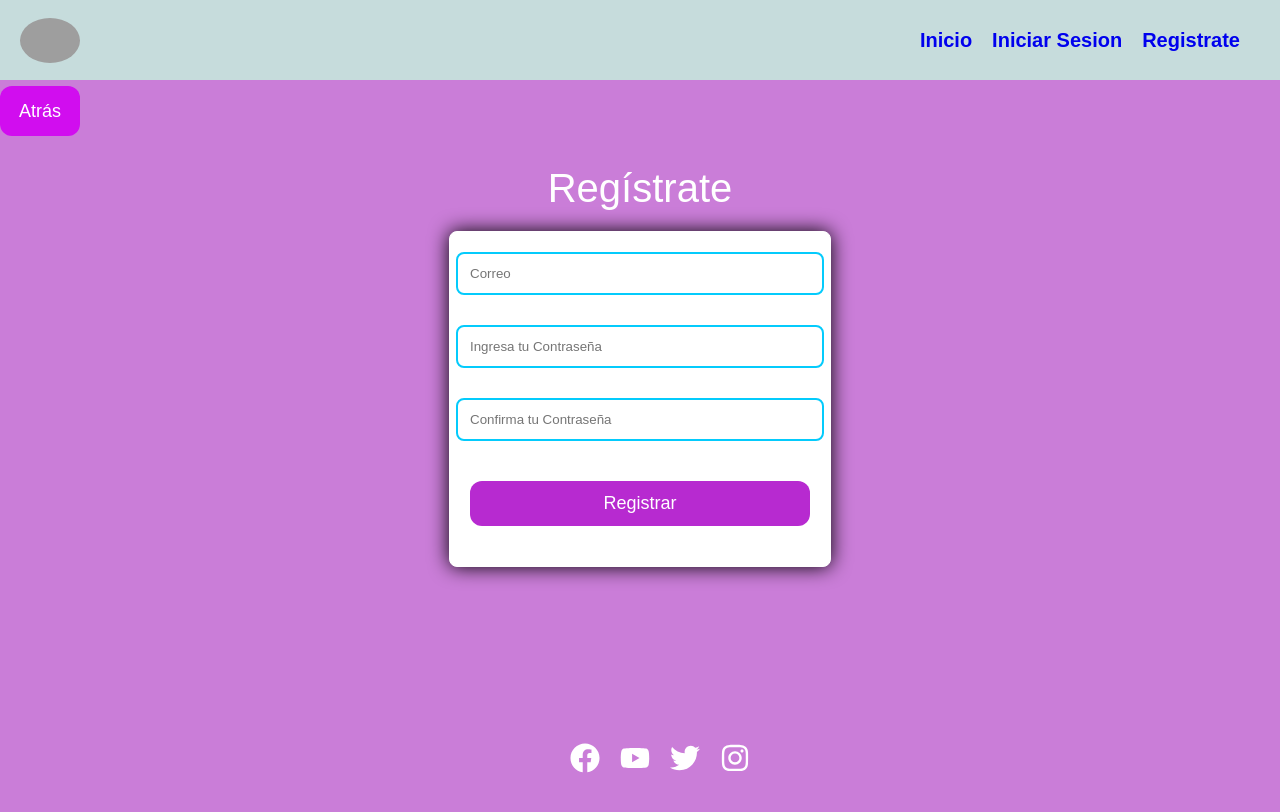
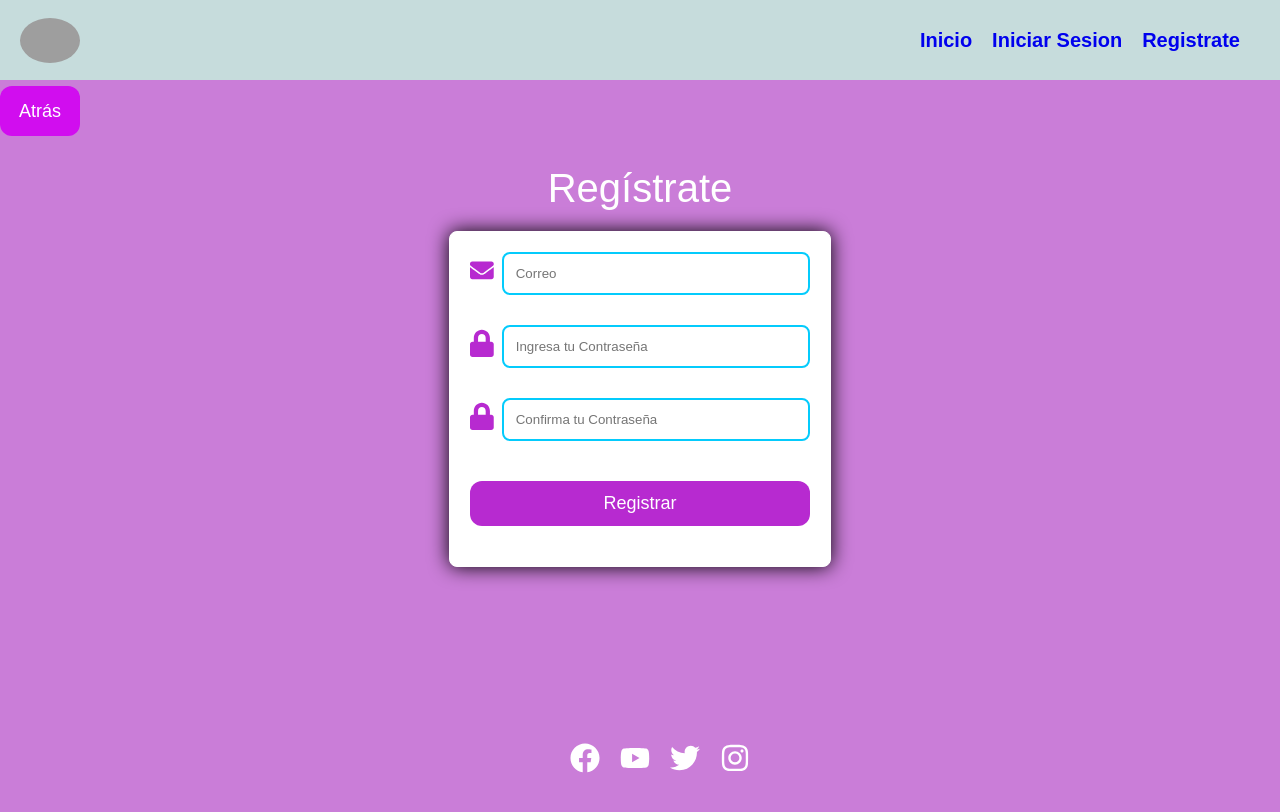
Before and after one commit to GabrielBeltran7/iglesiacatolica, a React (Vite) app: page /register in a window 1280 px wide. Shown: the top 812 px of the page. Built offline with nearby package versions, Linux system fonts and the light colour scheme; grey boxes are pictures that could not be loaded.

Commit message:
actualizar boton de firebase

```diff
--- a/src/components/componentRegisters/componentRegister.jsx
+++ b/src/components/componentRegisters/componentRegister.jsx
@@ -1,4 +1,10 @@
 import Swal from "sweetalert2"
+import {
+  FaSignInAlt,
+  FaUserPlus,
+  FaEnvelope,
+  FaLock,
+} from "react-icons/fa"; // Importa los iconos que necesitas
 import React, { useState } from "react";
 import style from "./componentRegister.module.css";
 import BackButton from "../backButton/backButton";
@@ -33,19 +39,6 @@ const componentRegister = () => {
   const isValidConfipassword = () => {
     return input.password === input.confipassword;
   };
-
-  const isEmailAlreadyRegistered = async (email) => {
-    const authForCheck = auth;
-    try {
-      await createUserWithEmailAndPassword(authForCheck, email, "dummyPassword");
-      return false;
-    } catch (error) {
-
-      return error.code === "auth/email-already-in-use";
-    }
-  };
-
-
   const onSubmitInputs = async (event) => {
     event.preventDefault();
 
@@ -69,14 +62,14 @@ const componentRegister = () => {
       }, 4000);
     } else {
       try {
-        // Intenta crear el usuario
+
         const userCredential = await createUserWithEmailAndPassword(
           auth,
           input.email,
           input.password
         );
 
-        // Usuario registrado con éxito
+
         Swal.fire({
           icon: 'success',
           title: 'Usuario Registrado con Éxito.',
@@ -84,7 +77,7 @@ const componentRegister = () => {
           timer: 4500,
         });
       } catch (error) {
-        // Manejo específico para el error de correo electrónico ya registrado
+
         if (error.code === 'auth/email-already-in-use') {
           Swal.fire({
             icon: 'error',
@@ -124,6 +117,7 @@ const componentRegister = () => {
         <label className={style.labelTitle}>Regístrate</label>
         <form className={style.form}>
           <div className={style.inputContainer}>
+          <FaEnvelope className={style.icon} />
             <input
               className={style.input}
               name="email"
@@ -134,6 +128,7 @@ const componentRegister = () => {
             />
           </div>
           <div className={style.inputContainer}>
+          <FaLock className={style.icon} />
             <input
               className={style.input}
               name="password"
@@ -145,6 +140,7 @@ const componentRegister = () => {
             />
           </div>
           <div className={style.inputContainer}>
+          <FaLock className={style.icon} />
             <input
               className={style.input}
               name="confipassword"
@@ -170,3 +166,176 @@ const componentRegister = () => {
 };
 
 export default componentRegister;
+
+// import Swal from "sweetalert2"
+// import React, { useState } from "react";
+// import style from "./componentRegister.module.css";
+// import BackButton from "../backButton/backButton";
+// import { auth } from "../../../api/firebase/FirebaseConfig/FirebaseConfig.js";
+// import { createUserWithEmailAndPassword } from "firebase/auth";
+
+// const componentRegister = () => {
+//   const [input, setInput] = useState({
+//     email: "",
+//     password: "",
+//     confipassword: ""
+//   });
+//   const [error, setError] = useState("");
+
+//   const handleChangeInput = (event) => {
+//     setInput({
+//       ...input,
+//       [event.target.name]: event.target.value,
+//     });
+//   };
+
+//   const isValidEmail = (email) => {
+//     const emailRegex = /^[^\s@]+@[^\s@]+\.[^\s@]+$/;
+//     return emailRegex.test(email);
+//   };
+
+//   const isValidPassword = (password) => {
+//     const passwordRegex = /.{6,}/;
+//     return passwordRegex.test(password);
+//   };
+
+//   const isValidConfipassword = () => {
+//     return input.password === input.confipassword;
+//   };
+
+//   const isEmailAlreadyRegistered = async (email) => {
+//     const authForCheck = auth;
+//     try {
+//       await createUserWithEmailAndPassword(authForCheck, email, "dummyPassword");
+//       return false;
+//     } catch (error) {
+
+//       return error.code === "auth/email-already-in-use";
+//     }
+//   };
+
+
+//   const onSubmitInputs = async (event) => {
+//     event.preventDefault();
+
+//     if (!isValidEmail(input.email)) {
+//       setError("Ingresa un correo válido");
+
+//       setTimeout(() => {
+//         setError("");
+//       }, 4000);
+//     } else if (!isValidPassword(input.password)) {
+//       setError("Ingrese una contraseña de 6 caracteres");
+
+//       setTimeout(() => {
+//         setError("");
+//       }, 4000);
+//     } else if (!isValidConfipassword()) {
+//       setError("Las contraseñas no coinciden");
+
+//       setTimeout(() => {
+//         setError("");
+//       }, 4000);
+//     } else {
+//       try {
+//         // Intenta crear el usuario
+//         const userCredential = await createUserWithEmailAndPassword(
+//           auth,
+//           input.email,
+//           input.password
+//         );
+
+//         // Usuario registrado con éxito
+//         Swal.fire({
+//           icon: 'success',
+//           title: 'Usuario Registrado con Éxito.',
+//           timerProgressBar: true,
+//           timer: 4500,
+//         });
+//       } catch (error) {
+//         // Manejo específico para el error de correo electrónico ya registrado
+//         if (error.code === 'auth/email-already-in-use') {
+//           Swal.fire({
+//             icon: 'error',
+//             title: 'Correo ya registrado',
+//             text: 'Debe iniciar sesión.',
+//             confirmButtonColor: '#d33',
+//             timer: 5000,
+//           });
+//         } else {
+//           // Otros errores
+
+//           Swal.fire({
+//             icon: 'error',
+//             title: 'Error al registrar el usuario',
+//             text: 'Vuelva a intentarlo.',
+//             confirmButtonColor: '#d33',
+//             timer: 5000,
+//           });
+//         }
+//       }
+//       setError("");
+//       setInput({
+//         email: "",
+//         password: "",
+//         confipassword: ""
+//       });
+//     }
+//   };
+
+
+//   return (
+//     <>
+//       <div className={style.bodyContainer}>
+//         <BackButton />
+//       </div>
+//       <div className={style.container}>
+//         <label className={style.labelTitle}>Regístrate</label>
+//         <form className={style.form}>
+//           <div className={style.inputContainer}>
+//             <input
+//               className={style.input}
+//               name="email"
+//               type="email"
+//               placeholder="Correo"
+//               onChange={handleChangeInput}
+//               value={input.email}
+//             />
+//           </div>
+//           <div className={style.inputContainer}>
+//             <input
+//               className={style.input}
+//               name="password"
+//               type="password"
+//               placeholder="Ingresa tu Contraseña"
+//               onChange={handleChangeInput}
+//               value={input.password}
+//               required
+//             />
+//           </div>
+//           <div className={style.inputContainer}>
+//             <input
+//               className={style.input}
+//               name="confipassword"
+//               type="password"
+//               placeholder="Confirma tu Contraseña"
+//               onChange={handleChangeInput}
+//               value={input.confipassword}
+//               required
+//             />
+//           </div>
+//           <div className={style.diverror}>
+//             {error && <label className={style.errorLabel}>{error}</label>}
+//           </div>
+//           <div className={style.inputContainer}>
+//             <button className={style.button} onClick={onSubmitInputs}>
+//               Registrar
+//             </button>
+//           </div>
+//         </form>
+//       </div>
+//     </>
+//   );
+// };
+
+// export default componentRegister;
--- a/src/components/componentRegisters/componentRegister.module.css
+++ b/src/components/componentRegisters/componentRegister.module.css
@@ -40,7 +40,7 @@
 
 .inputContainer {
   display: flex;
-  flex-direction: column;
+  flex-direction:row;
   align-items: center;
   margin-bottom: 20px;
 }
@@ -51,6 +51,11 @@
   border-radius: 8px;
   border: 2px solid #04cbfc;
   margin-bottom: 10px;
+}.icon {
+  margin-right: 8px;
+  font-size: 1.2em;
+  color:  rgb(183, 42, 208);
+  margin-top: -16px;
 }
 
 .button {
```
